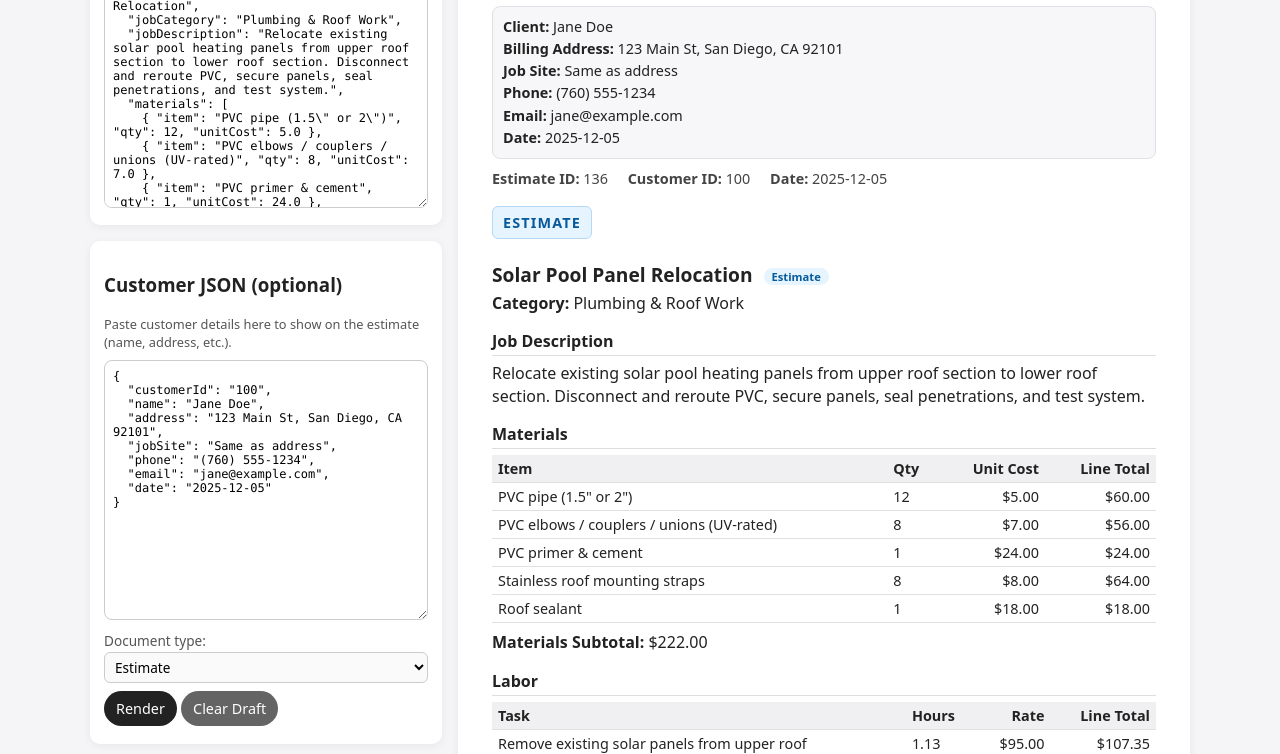
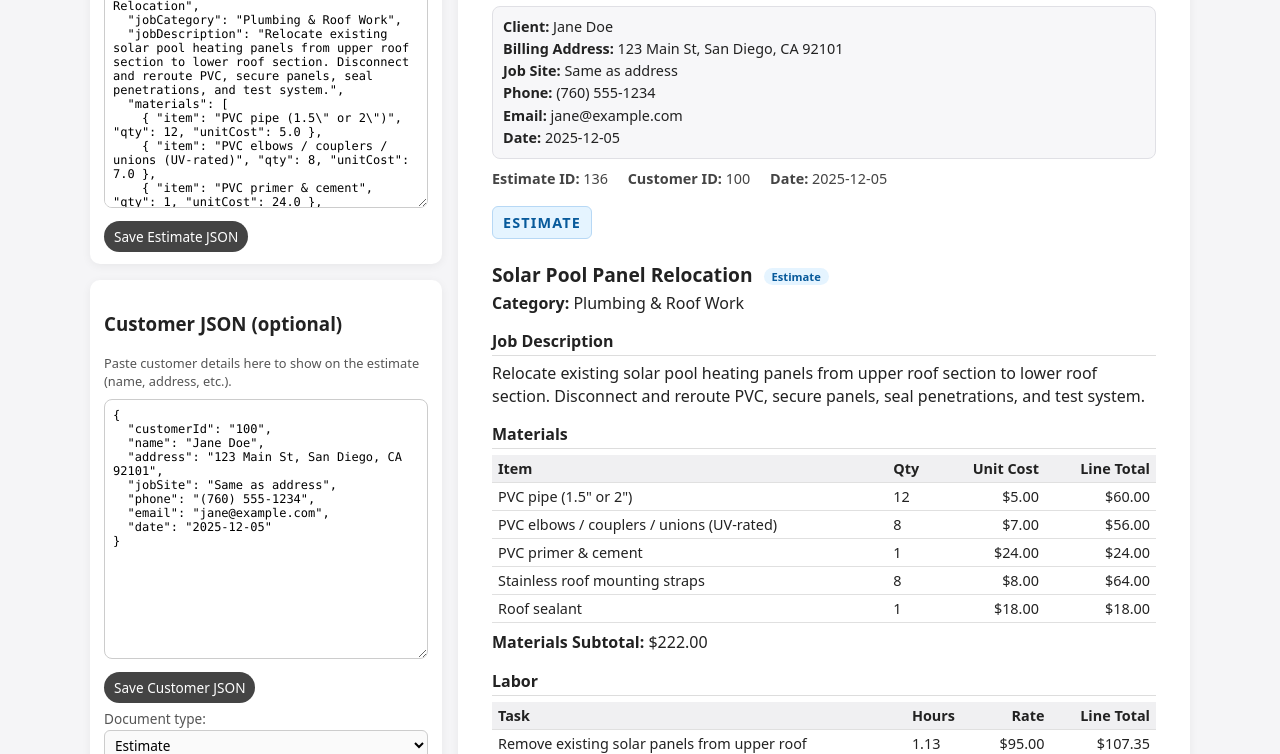
Before and after one commit to grantchoy69/invoiceEstimateThing, a plain HTML site: page index.html in a window 1280 px wide. Shown: the part 186-940 px from the top of the page. Drawn offline with Linux system fonts and the light colour scheme.

Commit message:
adding save json options

```diff
--- a/index.html
+++ b/index.html
@@ -278,6 +278,24 @@
       }
       #signatureToggleRow {display: none;}
     }
+
+    .toolRow {
+      display: flex;
+      gap: 10px;
+      flex-wrap: wrap;
+      align-items: center;
+      margin-top: 8px;
+    }
+    .toolRow button {
+      margin-top: 0;
+      padding: 6px 10px;
+      font-size: 0.85rem;
+      background: #444;
+    }
+    .toolRow button:hover {
+      background: #222;
+    }
+
   </style>
 </head>
 <body>
@@ -316,6 +334,9 @@
   "notes": "Labor reflects approximately 4.5 hours on site, with real-world duration around 5–7 hours depending on conditions."
 }
         </textarea>
+        <div class="toolRow">
+          <button type="button" onclick="saveTextareaJson('jsonInput', 'estimateJson')">Save Estimate JSON</button>
+        </div>
       </div>
 
       <!-- Customer JSON -->
@@ -335,6 +356,9 @@
   "date": "2025-12-05"
 }
         </textarea>
+        <div class="toolRow">
+          <button type="button" onclick="saveTextareaJson('jsonCustomer', 'customerJson')">Save Customer JSON</button>
+        </div>
 
         <div class="doc-type-toggle">
           <label for="docType">Document type:</label>
@@ -389,6 +413,9 @@
   }
 }
         </textarea>
+        <div class="toolRow">
+          <button type="button" onclick="saveTextareaJson('combinedInput', 'combinedJson')">Save Combined JSON</button>
+        </div>
         <button onclick="loadCombined()">Load from Combined JSON</button>
       </div>
 
@@ -400,6 +427,9 @@
           you can import into the <code>jobs</code> table.
         </p>
         <textarea id="jobForDb" class="small-textarea" spellcheck="false" readonly></textarea>
+        <div class="toolRow">
+          <button type="button" onclick="saveTextareaJson('jobForDb', 'jobForDatabase')">Save Job JSON</button>
+        </div>
       </div>
 
       <!-- Materials JSON for DB -->
@@ -410,6 +440,9 @@
           you can import into the <code>jobMaterials</code> table.
         </p>
         <textarea id="materialsForDb" class="small-textarea" spellcheck="false" readonly></textarea>
+        <div class="toolRow">
+          <button type="button" onclick="saveTextareaJson('materialsForDb', 'materialsForDatabase')">Save Materials JSON</button>
+        </div>
       </div>
     </div>
 
@@ -425,7 +458,47 @@
     }
 
 
-    function loadCombined() {
+
+
+
+    function saveTextareaJson(textareaId, fileBase) {
+      const el = document.getElementById(textareaId);
+      if (!el) {
+        alert("Could not find textarea: " + textareaId);
+        return;
+      }
+
+      const text = (el.value || "").trim();
+      if (!text) {
+        alert("Nothing to save yet.");
+        return;
+      }
+
+      const now = new Date();
+      const pad = (n) => String(n).padStart(2, "0");
+      const ts =
+        now.getFullYear() +
+        pad(now.getMonth() + 1) +
+        pad(now.getDate()) + "_" +
+        pad(now.getHours()) +
+        pad(now.getMinutes()) +
+        pad(now.getSeconds());
+
+      const filename = `${fileBase}_${ts}.json`;
+      const blob = new Blob([text], { type: "application/json;charset=utf-8" });
+      const url = URL.createObjectURL(blob);
+
+      const a = document.createElement("a");
+      a.href = url;
+      a.download = filename;
+      document.body.appendChild(a);
+      a.click();
+      a.remove();
+
+      URL.revokeObjectURL(url);
+    }
+
+function loadCombined() {
       const raw = document.getElementById("combinedInput").value;
       const errorBox = document.getElementById("errorBox");
       errorBox.textContent = "";
```
